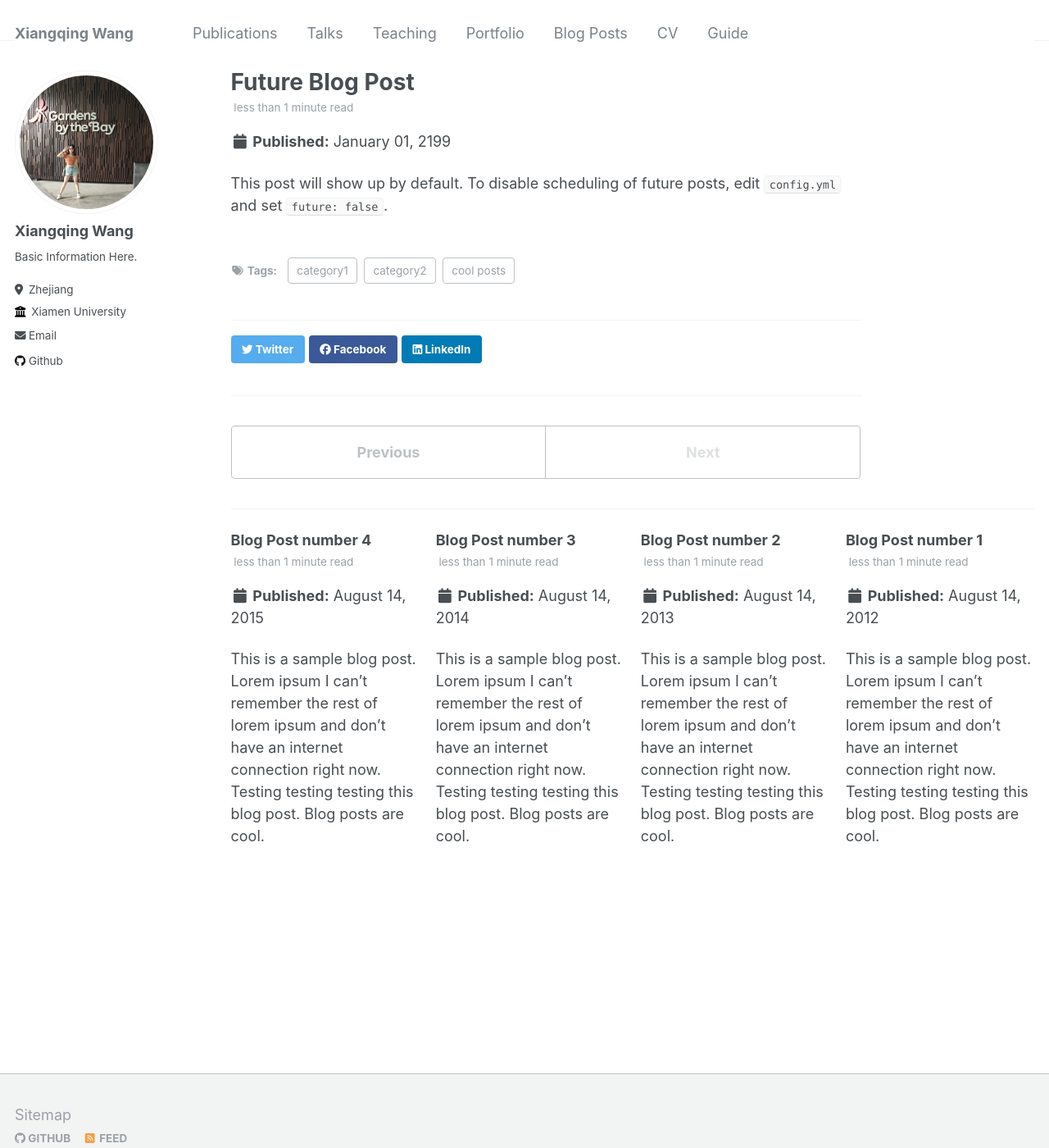
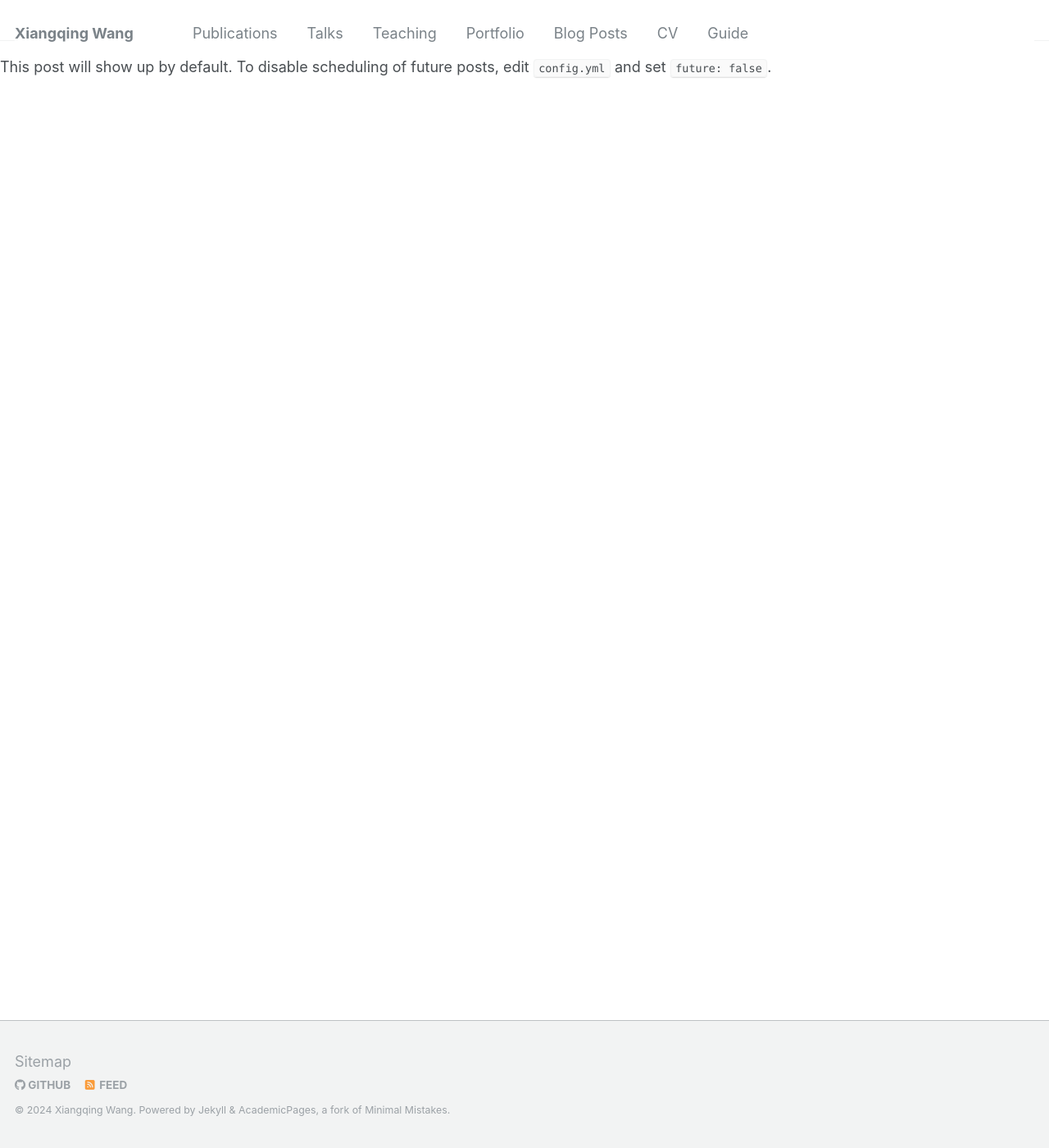
Before and after one commit to leahxqing/leahxqing.github.io, a Jekyll site: the page built from _posts/2199-01-01-future-post.md, in a window 1280 px wide and 1400 px high. Shown: the whole window at 82% size. Built offline with Jekyll 4.4.1, drawn with Linux system fonts in a browser that asks for light colours; our own code applies the rules of GitHub Pages for plain Markdown files; some of the changed lines change nothing that is shown.

Commit message:
Update _config.yml

```diff
--- a/_config.yml
+++ b/_config.yml
@@ -25,7 +25,7 @@
   name             : "Xiangqing Wang"
   pronouns         : # example: "she/her"
   bio              : "Basic Information Here."
-  location         : "Zhejiang"
+  location         : "Xiamen, Fujian"
   employer         : "Xiamen University"
   uri              : # URL
   email            : "wangxq2003@outlook.com"
@@ -177,58 +177,58 @@
 # Defaults
 defaults:
   # _posts
-  - scope:
-      path: ""
-      type: posts
-    values:
-      layout: single
-      author_profile: true
-      read_time: true
-      comments: true
-      share: true
-      related: true
-  # _pages
-  - scope:
-      path: ""
-      type: pages
-    values:
-      layout: single
-      author_profile: true
+  # - scope:
+  #     path: ""
+  #     type: posts
+  #   values:
+  #     layout: single
+  #     author_profile: true
+  #     read_time: true
+  #     comments: true
+  #     share: true
+  #     related: true
+  # # _pages
+  # - scope:
+  #     path: ""
+  #     type: pages
+  #   values:
+  #     layout: single
+  #     author_profile: true
   # _teaching
-  - scope:
-      path: ""
-      type: teaching
-    values:
-      layout: single
-      author_profile: true
-      share: true
-      comments: true
+  # - scope:
+  #     path: ""
+  #     type: teaching
+  #   values:
+  #     layout: single
+  #     author_profile: true
+  #     share: true
+  #     comments: true
   # _publications
-  - scope:
-      path: ""
-      type: publications
-    values:
-      layout: single
-      author_profile: true
-      share: true
-      comments: true
+  # - scope:
+  #     path: ""
+  #     type: publications
+  #   values:
+  #     layout: single
+  #     author_profile: true
+  #     share: true
+  #     comments: true
   # _portfolio
-  - scope:
-      path: ""
-      type: portfolio
-    values:
-      layout: single
-      author_profile: true
-      share: true
-      comment: true
+  # - scope:
+  #     path: ""
+  #     type: portfolio
+  #   values:
+  #     layout: single
+  #     author_profile: true
+  #     share: true
+  #     comment: true
   # _talks
-  - scope:
-      path: ""
-      type: talks
-    values:
-      layout: talk
-      author_profile: true
-      share: true
+  # - scope:
+  #     path: ""
+  #     type: talks
+  #   values:
+  #     layout: talk
+  #     author_profile: true
+  #     share: true
 
 
 # Sass/SCSS
```
